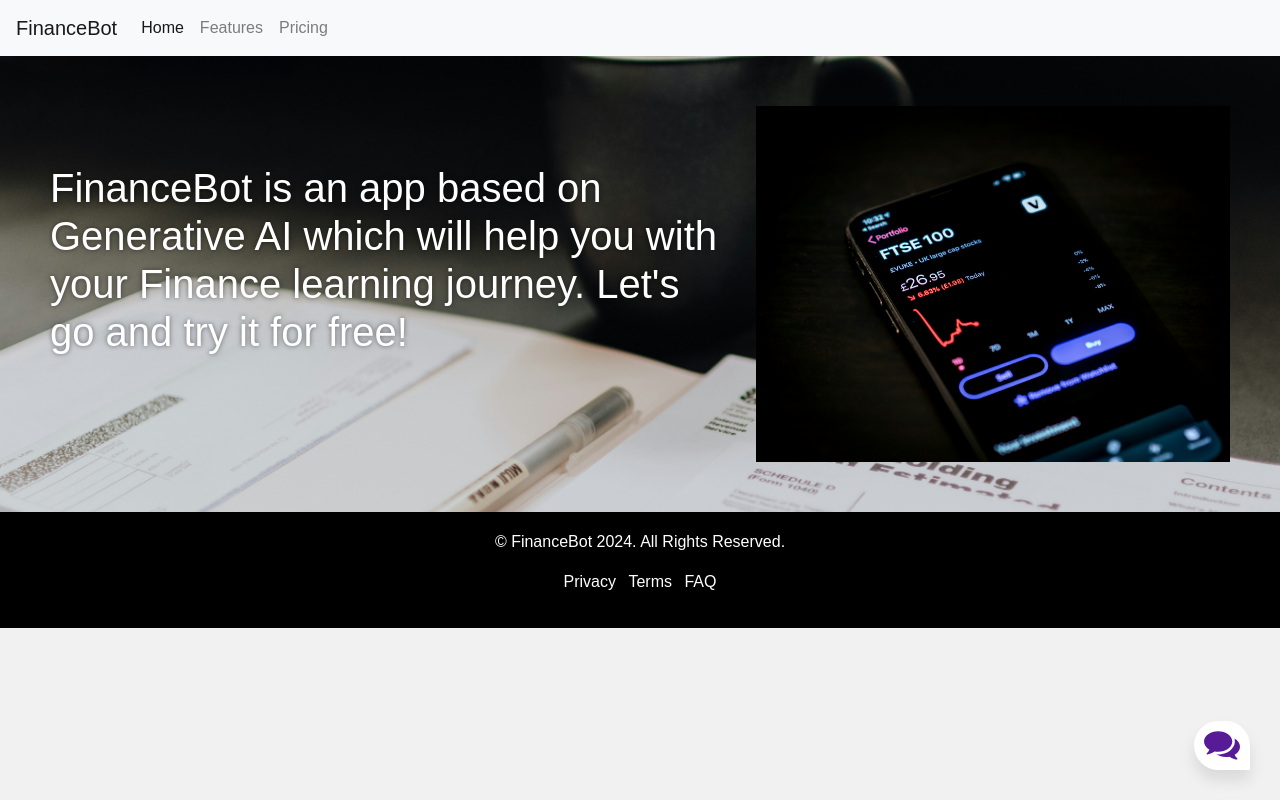
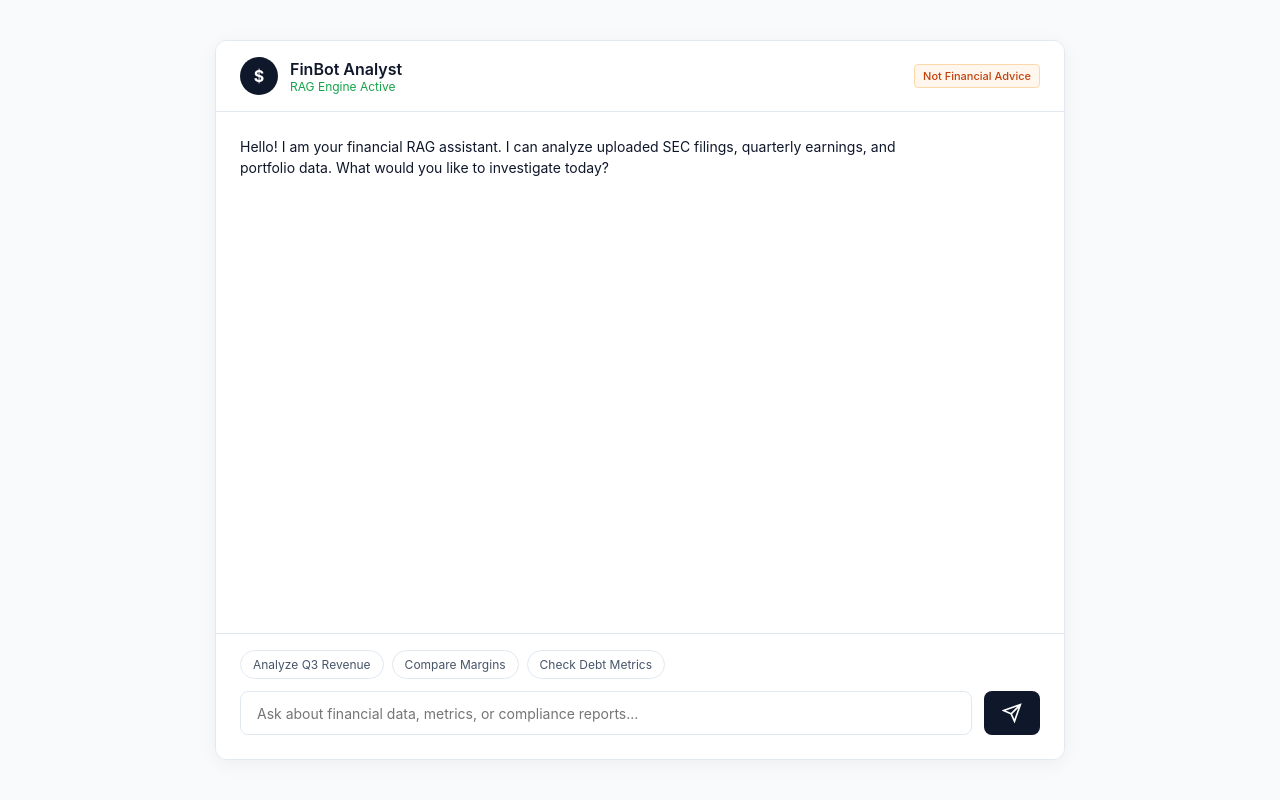
Before and after one commit to JorgeV20/Knowledge_Base_Chatbot, a Flask app: page / in a window 1280 px wide; the page is wider, and only the part inside the window is pictured. Run offline with Flask 3, Linux system fonts and the light colour scheme.

Commit message:
new frontend

```diff
--- /dev/null
+++ b/static/script.js
@@ -0,0 +1,73 @@
+document.getElementById('chatForm').addEventListener('submit', function(e) {
+    e.preventDefault();
+    const inputField = document.getElementById('userInput');
+    const messageText = inputField.value.trim();
+
+    if (messageText === '') return;
+
+    //Instantly display user's message in the stream
+    renderMessage(messageText, 'user-message');
+    inputField.value = '';
+
+    // Create a temporary placeholder for the bot's response
+    const botMessageDiv = renderPlaceholder();
+
+    // Send the message payload to Flask backend
+    fetch('/predict', {
+        method: 'POST',
+        headers: {
+            'Content-Type': 'application/json'
+        },
+        body: JSON.stringify({ message: messageText })
+    })
+    .then(response => {
+        if (!response.ok) throw new Error('Network response was not ok');
+        return response.json();
+    })
+    .then(data => {
+        // Update the placeholder with the real answer from model.py
+        updateBotResponse(botMessageDiv, data.answer);
+    })
+    .catch(error => {
+        console.error('Error:', error);
+        updateBotResponse(botMessageDiv, "Sorry, I encountered an error while retrieving that data. Please try again.");
+    });
+});
+
+// Helper to trigger chip selections directly
+function sendPreset(text) {
+    document.getElementById('userInput').value = text;
+    document.getElementById('chatForm').dispatchEvent(new Event('submit'));
+}
+
+// Renders the user text bubble
+function renderMessage(text, className) {
+    const chatMessages = document.getElementById('chatMessages');
+    const messageDiv = document.createElement('div');
+    messageDiv.className = `message ${className}`;
+    messageDiv.innerHTML = `<div class="message-content"><p>${text}</p></div>`;
+    chatMessages.appendChild(messageDiv);
+    chatMessages.scrollTop = chatMessages.scrollHeight;
+}
+
+// Renders a loading/thinking state container
+function renderPlaceholder() {
+    const chatMessages = document.getElementById('chatMessages');
+    const messageDiv = document.createElement('div');
+    messageDiv.className = 'message bot-message';
+    messageDiv.innerHTML = `<div class="message-content"><p><em>Analyzing financial vectors...</em></p></div>`;
+    chatMessages.appendChild(messageDiv);
+    chatMessages.scrollTop = chatMessages.scrollHeight;
+    return messageDiv;
+}
+
+// Replaces the placeholder text with actual LLM output
+function updateBotResponse(element, answer) {
+    element.innerHTML = `
+        <div class="message-content">
+            <p>${answer}</p>
+        </div>
+    `;
+    const chatMessages = document.getElementById('chatMessages');
+    chatMessages.scrollTop = chatMessages.scrollHeight;
+}
--- a/static/style.css
+++ b/static/style.css
@@ -1,228 +1,276 @@
+:root {
+    --bg-main: #f8fafc;
+    --bg-card: #ffffff;
+    --border-color: #e2e8f0;
+    --text-primary: #0f172a;
+    --text-secondary: #475569;
+    --primary: #0f172a;
+    --primary-light: #1e293b;
+    --accent: #0284c7;
+    --accent-bg: #e0f2fe;
+    --user-msg-bg: #f1f5f9;
+}
+
 * {
     box-sizing: border-box;
     margin: 0;
     padding: 0;
+    font-family: -apple-system, BlinkMacSystemFont, "Segoe UI", Roboto, Helvetica, Arial, sans-serif;
 }
 
 body {
-    font-family: 'Nunito', sans-serif;
-    font-weight: 400;
-    font-size: 100%;
-    background: #F1F1F1;
+    background-color: var(--bg-main);
+    display: flex;
+    justify-content: center;
+    align-items: center;
+    height: 100vh;
 }
 
-*, html {
-    --primaryGradient: linear-gradient(93.12deg, #581B98 0.52%, #9C1DE7 100%);
-    --secondaryGradient: linear-gradient(268.91deg, #581B98 -2.14%, #9C1DE7 99.69%);
-    --primaryBoxShadow: 0px 10px 15px rgba(0, 0, 0, 0.1);
-    --secondaryBoxShadow: 0px -10px 15px rgba(0, 0, 0, 0.1);
-    --primary: #581B98;
+.chat-container {
+    width: 100%;
+    max-width: 850px;
+    height: 90vh;
+    background: var(--bg-card);
+    border-radius: 12px;
+    box-shadow: 0 4px 20px rgba(0, 0, 0, 0.05);
+    border: 1px solid var(--border-color);
+    display: flex;
+    flex-direction: column;
+    overflow: hidden;
 }
 
-
-
-.header_text{
-    background-image: url('/static/images/kelly-sikkema-wgcUx0kR1ps-unsplash.jpg');
-    background-size: cover;
-    background-position: center;
-    padding: 50px;
-    width: 100%;
-    color: white; /* Set text color to white */
-    text-shadow: 0 0 5px rgba(0, 0, 0, 0.5); /* Apply a shadow to the text */
+/* Header styling */
+.chat-header {
+    padding: 16px 24px;
+    border-bottom: 1px solid var(--border-color);
+    display: flex;
+    justify-content: space-between;
+    align-items: center;
+    background: #fff;
 }
 
-
-footer {
-    background-color: black;
-    color: white;
-    width: 100%;
-    text-align: center;
-    padding: 18px;
+.bot-profile {
+    display: flex;
+    align-items: center;
+    gap: 12px;
 }
 
-footer a {
+.bot-avatar {
+    width: 38px;
+    height: 38px;
+    background: var(--primary);
     color: white;
+    border-radius: 50%;
+    display: flex;
+    justify-content: center;
+    align-items: center;
+    font-weight: bold;
 }
 
-/* CHATBOX
-=============== */
-.chatbox {
-    position: absolute;
-    bottom: 30px;
-    right: 30px;
+.bot-profile h1 {
+    font-size: 16px;
+    font-weight: 600;
+    color: var(--text-primary);
 }
 
-/* CONTENT IS CLOSE */
-.chatbox__support {
+.bot-profile .status {
+    font-size: 12px;
+    color: #16a34a;
+    display: flex;
+    align-items: center;
+    gap: 4px;
+}
+
+.disclaimer-badge {
+    font-size: 11px;
+    background: #fff7ed;
+    color: #c2410c;
+    border: 1px solid #fed7aa;
+    padding: 4px 8px;
+    border-radius: 4px;
+    font-weight: 500;
+}
+
+/* Message Log Stream */
+.chat-messages {
+    flex: 1;
+    padding: 24px;
+    overflow-y: auto;
     display: flex;
     flex-direction: column;
-    background: #eee;
-    width: 300px;
-    height: 350px;
-    z-index: -123456;
-    opacity: 0;
-    transition: all .5s ease-in-out;
+    gap: 20px;
 }
 
-/* CONTENT ISOPEN */
-.chatbox--active {
-    transform: translateY(-40px);
-    z-index: 123456;
-    opacity: 1;
-
+.message {
+    display: flex;
+    flex-direction: column;
+    max-width: 85%;
+    animation: fadeIn 0.2s ease-in-out;
 }
 
-/* BUTTON */
-.chatbox__button {
-    text-align: right;
+.user-message {
+    align-self: flex-end;
+    background-color: var(--user-msg-bg);
+    color: var(--text-primary);
+    padding: 12px 16px;
+    border-radius: 12px 12px 0 12px;
 }
 
-.send__button {
-    padding: 6px;
-    background: transparent;
-    border: none;
-    outline: none;
-    cursor: pointer;
+.bot-message {
+    align-self: flex-start;
+    color: var(--text-primary);
+    width: 100%;
 }
 
-
-/* HEADER */
-.chatbox__header {
-    position: sticky;
-    top: 0;
-    background: orange;
+.message-content p {
+    line-height: 1.5;
+    margin-bottom: 12px;
+    font-size: 14px;
 }
 
-/* MESSAGES */
-.chatbox__messages {
-    margin-top: auto;
-    display: flex;
-    overflow-y: scroll;
-    flex-direction: column-reverse;
+/* Financial UI components injected inside responses */
+.kpi-container {
+    display: grid;
+    grid-template-columns: repeat(auto-fit, minmax(140px, 1fr));
+    gap: 12px;
+    margin: 12px 0;
 }
 
-.messages__item {
-    background: orange;
-    max-width: 60.6%;
-    width: fit-content;
+.kpi-card {
+    border: 1px solid var(--border-color);
+    padding: 12px;
+    border-radius: 8px;
+    background: #fafafa;
 }
 
-.messages__item--operator {
-    margin-left: auto;
+.kpi-label {
+    font-size: 11px;
+    color: var(--text-secondary);
+    text-transform: uppercase;
 }
 
-.messages__item--visitor {
-    margin-right: auto;
+.kpi-value {
+    font-size: 18px;
+    font-weight: 700;
+    color: var(--text-primary);
+    margin-top: 4px;
 }
 
-/* FOOTER */
-.chatbox__footer {
-    position: sticky;
-    bottom: 0;
+.finance-table {
+    width: 100%;
+    border-collapse: collapse;
+    margin: 12px 0;
+    font-size: 13px;
 }
 
-.chatbox__support {
-    background: #f9f9f9;
-    height: 450px;
-    width: 350px;
-    box-shadow: 0px 0px 15px rgba(0, 0, 0, 0.1);
-    border-top-left-radius: 20px;
-    border-top-right-radius: 20px;
-}
-
-/* HEADER */
-.chatbox__header {
-    background: grey;/*var(--primaryGradient);*/
-    display: flex;
-    flex-direction: row;
-    align-items: center;
-    justify-content: center;
-    padding: 10px 10px;
-    border-top-left-radius: 20px;
-    border-top-right-radius: 20px;
-    box-shadow: var(--primaryBoxShadow);
-}
-
-.chatbox__image--header {
-    margin-right: 10px;
-}
-
-.chatbox__heading--header {
-    font-size: 1.2rem;
-    color: white;
-    margin: 0px;
-}
-
-.chatbox__description--header {
-    font-size: .9rem;
-    color: white;
-    margin: 0px;
-}
-
-/* Messages */
-.chatbox__messages {
-    padding: 0 20px;
-}
-
-.messages__item {
-    margin-top: 10px;
-    background: #E0E0E0;
+.finance-table th, .finance-table td {
+    border: 1px solid var(--border-color);
     padding: 8px 12px;
-    max-width: 70%;
-}
-
-.messages__item--visitor,
-.messages__item--typing {
-    border-top-left-radius: 20px;
-    border-top-right-radius: 20px;
-    border-bottom-right-radius: 20px;
-}
-
-.messages__item--operator {
-    border-top-left-radius: 20px;
-    border-top-right-radius: 20px;
-    border-bottom-left-radius: 20px;
-    background: var(--primary);
-    color: white;
-}
-
-/* FOOTER */
-.chatbox__footer {
-    display: flex;
-    flex-direction: row;
-    align-items: center;
-    justify-content: space-between;
-    padding: 20px 20px;
-    background: linear-gradient(to bottom right, grey, #f0f0f0)/* var(--secondaryGradient) */;
-    box-shadow: var(--secondaryBoxShadow);
-    /*border-bottom-right-radius: 20px;
-    border-bottom-left-radius: 20px;*/
-    margin-top: 20px;
-}
-
-.chatbox__footer input {
-    width: 80%;
-    border: none;
-    padding: 10px 10px;
-    border-radius: 30px;
     text-align: left;
 }
 
-.chatbox__send--footer {
-    color: white;
-    background:rgb(82, 77, 77);
+.finance-table th {
+    background-color: #f1f5f9;
+    font-weight: 600;
 }
 
-.chatbox__button button,
-.chatbox__button button:focus,
-.chatbox__button button:visited {
-    padding: 10px;
-    background: white;
+/* Source/Citation styling */
+.sources-section {
+    margin-top: 12px;
+    border-top: 1px dashed var(--border-color);
+    padding-top: 8px;
+}
+
+.sources-title {
+    font-size: 11px;
+    font-weight: 600;
+    color: var(--text-secondary);
+    text-transform: uppercase;
+    margin-bottom: 6px;
+}
+
+.source-badge {
+    display: inline-block;
+    background: var(--bg-main);
+    border: 1px solid var(--border-color);
+    padding: 3px 8px;
+    border-radius: 4px;
+    font-size: 11px;
+    color: var(--accent);
+    text-decoration: none;
+    margin-right: 6px;
+    transition: background 0.2s;
+}
+
+.source-badge:hover {
+    background: var(--accent-bg);
+}
+
+/* Footer & Controls */
+.chat-footer {
+    padding: 16px 24px 24px 24px;
+    border-top: 1px solid var(--border-color);
+    background: #fff;
+}
+
+.suggested-chips {
+    display: flex;
+    gap: 8px;
+    margin-bottom: 12px;
+    overflow-x: auto;
+}
+
+.chip {
+    background: none;
+    border: 1px solid var(--border-color);
+    padding: 6px 12px;
+    border-radius: 16px;
+    font-size: 12px;
+    color: var(--text-secondary);
+    cursor: pointer;
+    white-space: nowrap;
+}
+
+.chip:hover {
+    background: var(--bg-main);
+    color: var(--text-primary);
+}
+
+.input-form {
+    display: flex;
+    gap: 12px;
+}
+
+.input-form input {
+    flex: 1;
+    padding: 12px 16px;
+    border: 1px solid var(--border-color);
+    border-radius: 8px;
+    font-size: 14px;
+    outline: none;
+}
+
+.input-form input:focus {
+    border-color: var(--text-secondary);
+}
+
+.input-form button {
+    background: var(--primary);
+    color: white;
     border: none;
-    outline: none;
-    border-top-left-radius: 50px;
-    border-top-right-radius: 50px;
-    border-bottom-left-radius: 50px;
-    box-shadow: 0px 10px 15px rgba(0, 0, 0, 0.1);
+    padding: 12px 18px;
+    border-radius: 8px;
     cursor: pointer;
+    display: flex;
+    align-items: center;
+    justify-content: center;
 }
+
+.input-form button:hover {
+    background: var(--primary-light);
+}
+
+@keyframes fadeIn {
+    from { opacity: 0; transform: translateY(5px); }
+    to { opacity: 1; transform: translateY(0); }
+}
--- a/templates/index.html
+++ b/templates/index.html
@@ -1,109 +1,51 @@
 <!DOCTYPE html>
-<html>
+<html lang="en">
+<head>
+    <meta charset="UTF-8">
+    <meta name="viewport" content="width=device-width, initial-scale=1.0">
+    <title>FinBot - RAG Financial Analyst</title>
+    <link rel="stylesheet" href="../static/style.css">
+</head>
+<body>
 
-
-<head>
-    <meta charset="utf-8">
-    <meta name="viewport" content="width=device-width, initial-scale=1, shrink-to-fit=no">
-    <link rel="shortcut icon" href="#" />
-    <title>FinanceBot</title>
-    <link rel="stylesheet" href="https://cdn.jsdelivr.net/npm/bootstrap@4.3.1/dist/css/bootstrap.min.css" integrity="sha384-ggOyR0iXCbMQv3Xipma34MD+dH/1fQ784/j6cY/iJTQUOhcWr7x9JvoRxT2MZw1T" crossorigin="anonymous">
-    <link rel="stylesheet" href="{{ url_for('static', filename='style.css') }}">
-</head>
-
-<body>
-    <!--NavBar-->
-    <nav class="navbar navbar-expand-lg navbar-light bg-light">
-        <a class="navbar-brand" href="#">FinanceBot</a>
-        <button class="navbar-toggler" type="button" data-toggle="collapse" data-target="#navbarNav" aria-controls="navbarNav" aria-expanded="false" aria-label="Toggle navigation">
-          <span class="navbar-toggler-icon"></span>
-        </button>
-        <div class="collapse navbar-collapse" id="navbarNav">
-          <ul class="navbar-nav">
-            <li class="nav-item active">
-              <a class="nav-link" href="#">Home <span class="sr-only">(current)</span></a>
-            </li>
-            <li class="nav-item">
-              <a class="nav-link" href="#">Features</a>
-            </li>
-            <li class="nav-item">
-              <a class="nav-link" href="#">Pricing</a>
-            </li>
-          </ul>
-        </div>
-      </nav>
-
-      <div class="container-fluid header_text h-100">
-        <div class="row h-100">
-            <div class="col-lg-7 my-auto">
-                <div class="mx-auto header-content">
-                    <h1 class="mb-5">FinanceBot is an app based on Generative AI which will help you with
-                        your Finance learning journey. Let's go and try it for free!</h1>
+    <div class="chat-container">
+        <header class="chat-header">
+            <div class="bot-profile">
+                <div class="bot-avatar">$</div>
+                <div>
+                    <h1>FinBot Analyst</h1>
+                    <span class="status">RAG Engine Active</span>
                 </div>
             </div>
-            <div class="col-lg-5 my-auto">
-                <div class="device-container">
-                    <div class="device-mockup iphone6_plus portrait white">
-                        <div class="screen"><img class="img-fluid" src="/static/images/jamie-street-VP4WmibxvcY-unsplash.jpg"></div>
-                        <div class="button"></div>
-                    </div>
-                </div>
-                <div class="iphone-mockup"></div>
-            </div>
-        </div>
-      </div>
+            <div class="disclaimer-badge">Not Financial Advice</div>
+        </header>
 
+        <main class="chat-messages" id="chatMessages">
 
-
-
-
-      </div>
-
-
-
-
-    <!-- Chatbot part-->
-    <div class="container">
-        <div class="chatbox">
-            <div class="chatbox__support">
-                <div class="chatbox__header">
-                    <div class="chatbox__image--header">
-                        <img src="https://img.icons8.com/color/48/000000/circled-user-male-skin-type-5--v1.png" alt="image">
-                    </div>
-                    <div class="chatbox__content--header">
-                        <h4 class="chatbox__heading--header">FinanceBot</h4>
-                        <p class="chatbox__description--header">Hi! My name is Flint. How can I help you?</p>
-                    </div>
-                </div>
-                <div class="chatbox__messages">
-                    <div></div>
-                </div>
-                <div class="chatbox__footer">
-                    <input type="text" placeholder="Write a message...">
-                    <button class="btn btn-dark chatbox__send--footer send__button">Send</button>
+            <div class="message bot-message">
+                <div class="message-content">
+                    <p>Hello! I am your financial RAG assistant. I can analyze uploaded SEC filings, quarterly earnings, and portfolio data. What would you like to investigate today?</p>
                 </div>
             </div>
-            <div class="chatbox__button">
-                <button><img src="{{ url_for('static', filename='images/chatbox-icon.svg') }}" /></button>
+
+        </main>
+
+        <footer class="chat-footer">
+            <div class="suggested-chips">
+                <button class="chip" onclick="sendPreset('Analyze Q3 Revenue Growth')">Analyze Q3 Revenue</button>
+                <button class="chip" onclick="sendPreset('Compare Profit Margins')">Compare Margins</button>
+                <button class="chip" onclick="sendPreset('Check Debt-to-Equity Ratio')">Check Debt Metrics</button>
             </div>
-        </div>
+
+            <form class="input-form" id="chatForm">
+                <input type="text" id="userInput" placeholder="Ask about financial data, metrics, or compliance reports..." required autocomplete="off">
+                <button type="submit" id="sendBtn">
+                    <svg width="20" height="20" viewBox="0 0 24 24" fill="none" stroke="currentColor" stroke-width="2"><path d="M22 2L11 13M22 2l-7 20-4-9-9-4 20-7z"/></svg>
+                </button>
+            </form>
+        </footer>
     </div>
-    <footer>
-      <div class="container">
-          <p>©&nbsp;FinanceBot 2024. All Rights Reserved.</p>
-          <ul class="list-inline">
-              <li class="list-inline-item"><a href="#">Privacy</a></li>
-              <li class="list-inline-item"><a href="#">Terms</a></li>
-              <li class="list-inline-item"><a href="#">FAQ</a></li>
-          </ul>
-      </div>
-    </footer>
 
-    <script type="text/javascript" src="{{ url_for('static', filename='app.js') }}"></script>
-    <script src="https://code.jquery.com/jquery-3.3.1.slim.min.js" integrity="sha384-q8i/X+965DzO0rT7abK41JStQIAqVgRVzpbzo5smXKp4YfRvH+8abtTE1Pi6jizo" crossorigin="anonymous"></script>
-    <script src="https://cdn.jsdelivr.net/npm/popper.js@1.14.7/dist/umd/popper.min.js" integrity="sha384-UO2eT0CpHqdSJQ6hJty5KVphtPhzWj9WO1clHTMGa3JDZwrnQq4sF86dIHNDz0W1" crossorigin="anonymous"></script>
-    <script src="https://cdn.jsdelivr.net/npm/bootstrap@4.3.1/dist/js/bootstrap.min.js" integrity="sha384-JjSmVgyd0p3pXB1rRibZUAYoIIy6OrQ6VrjIEaFf/nJGzIxFDsf4x0xIM+B07jRM" crossorigin="anonymous"></script>
-
+    <script src="../static/script.js"></script>
 </body>
-
 </html>
```
